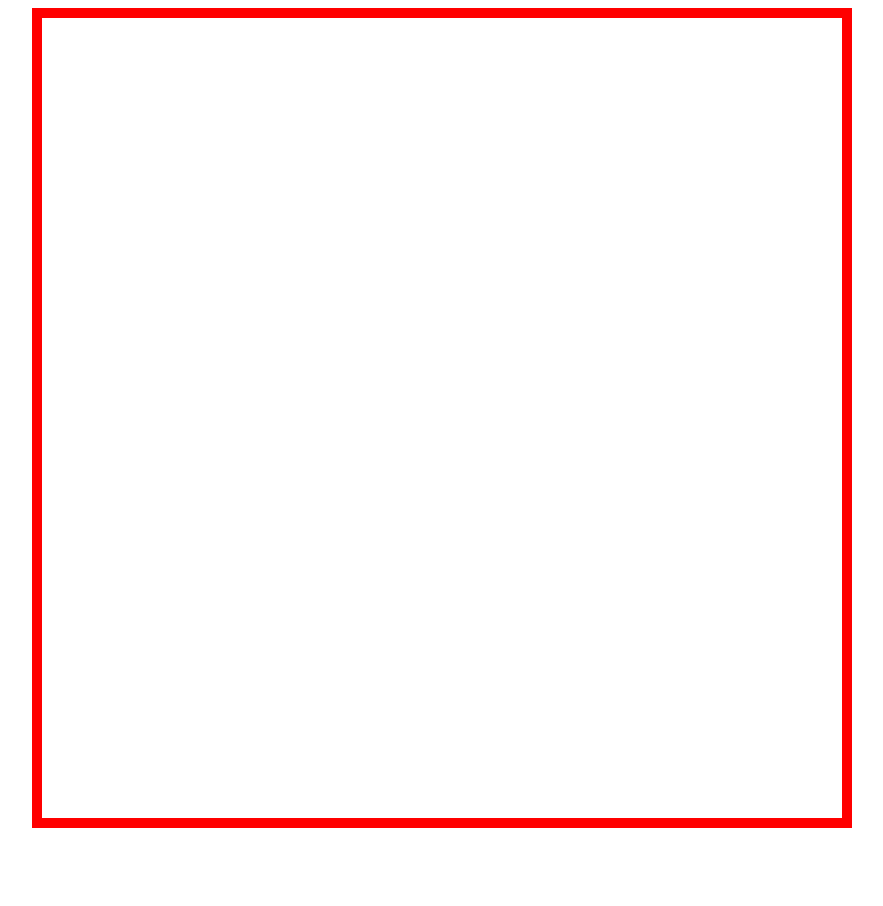
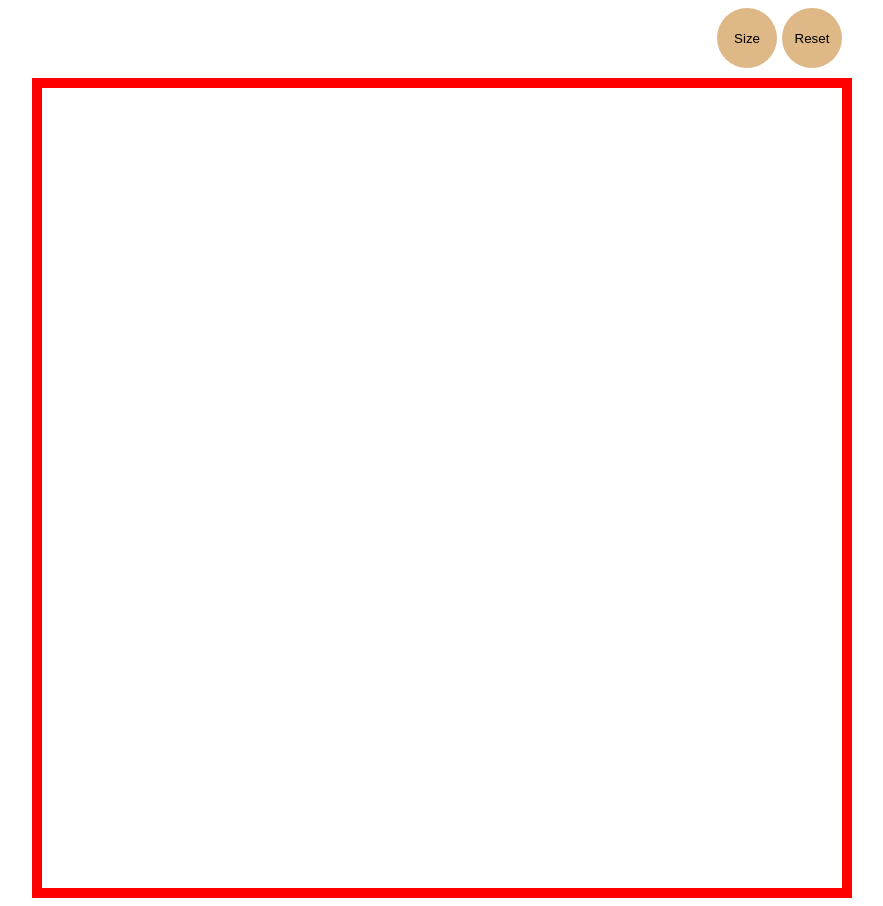
Before and after one commit to SVM845/etch-a-sketch, a plain HTML site: page index.html in a window 1280 px wide. Shown: the whole page, without its empty margins (198-1081 px from the left). Before the commit the page ends 836 px from the top, so only its background shows below. Drawn offline with Linux system fonts and the light colour scheme.

Commit message:
size button (incomplete)

```diff
--- a/index.html
+++ b/index.html
@@ -10,6 +10,10 @@
 
 <body>
     <div id="main">
+        <div class="buttons">
+            <button id="sizeButton">Size</button>
+            <button id="resetButton">Reset</button>
+        </div>
         <div id="gridContainer"></div>
         <script src="script.js"></script>
     </div>
--- a/script.js
+++ b/script.js
@@ -1,6 +1,13 @@
 const gridContainer = document.querySelector('#gridContainer');
+const sizeButton = document.querySelector('#sizeButton');
+const resetButton = document.querySelector('#resetButton');
 
-for (let i = 1; i <= 256; i++) {
+
+
+sizeButton.addEventListener("click", (e) => {
+    let size = prompt("Squares Per Side? (side*side squares)");
+    let sqrSize = size*size;
+    for (let i = 1; i <= sqrSize; i++) {
         const square = document.createElement('div');
         square.classList.add("squares");
         gridContainer.appendChild(square);
@@ -9,3 +16,5 @@ for (let i = 1; i <= 256; i++) {
         background-color: red`
         })
     }
+
+})
--- a/style.css
+++ b/style.css
@@ -2,6 +2,8 @@
   display: flex;
   justify-content: center;
   align-items: center;
+  flex-direction: column;
+  gap: 10px;
 }
 #gridContainer {
   width: 800px;
@@ -20,3 +22,18 @@
 .squares:hover {
   background-color: black;
 }
+.buttons {
+    width: 800px;
+    display: flex;
+    justify-content: flex-end;
+    gap: 5px;
+
+}
+
+.buttons button {
+  width: 60px;
+  height: 60px;
+  border-radius: 50%;
+  background-color: burlywood;
+  border-style: hidden;
+}
```
Lines whose indentation alone changed are shown as unchanged.
